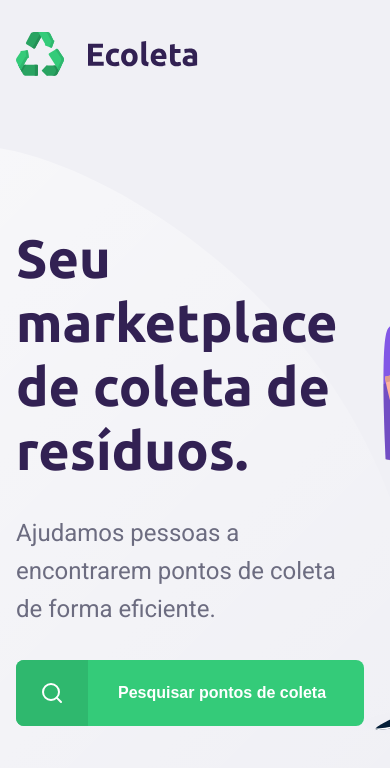
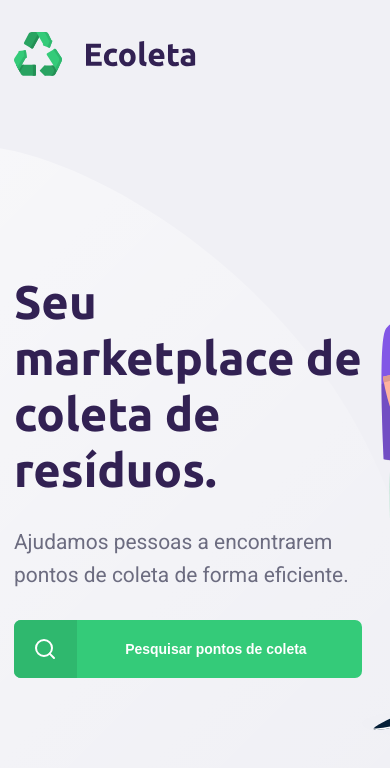
Before and after one commit to lucas-ssv/ecoleta, a React (Create React App) app: page / in a window 390 px wide. Shown: the top 768 px of the page. Built offline with nearby package versions, Linux system fonts and the light colour scheme.

Commit message:
feat: add responsive to the texts

```diff
--- a/src/styles/global.scss
+++ b/src/styles/global.scss
@@ -14,12 +14,31 @@
   --greenpeace: #34cb79;
 }
 
+@media (max-width: 1200px) {
+  html,
+  body {
+    font-size: 93.75%;
+  }
+}
+
+@media (max-width: 720px) {
+  html,
+  body {
+    font-size: 87.25%;
+  }
+}
+
 body {
   height: 100%;
   background: var(--background);
   font: 14px "Roboto", sans-serif;
 }
 
+input,
+textarea {
+  font-family: Roboto;
+}
+
 button {
   cursor: pointer;
 }
```
